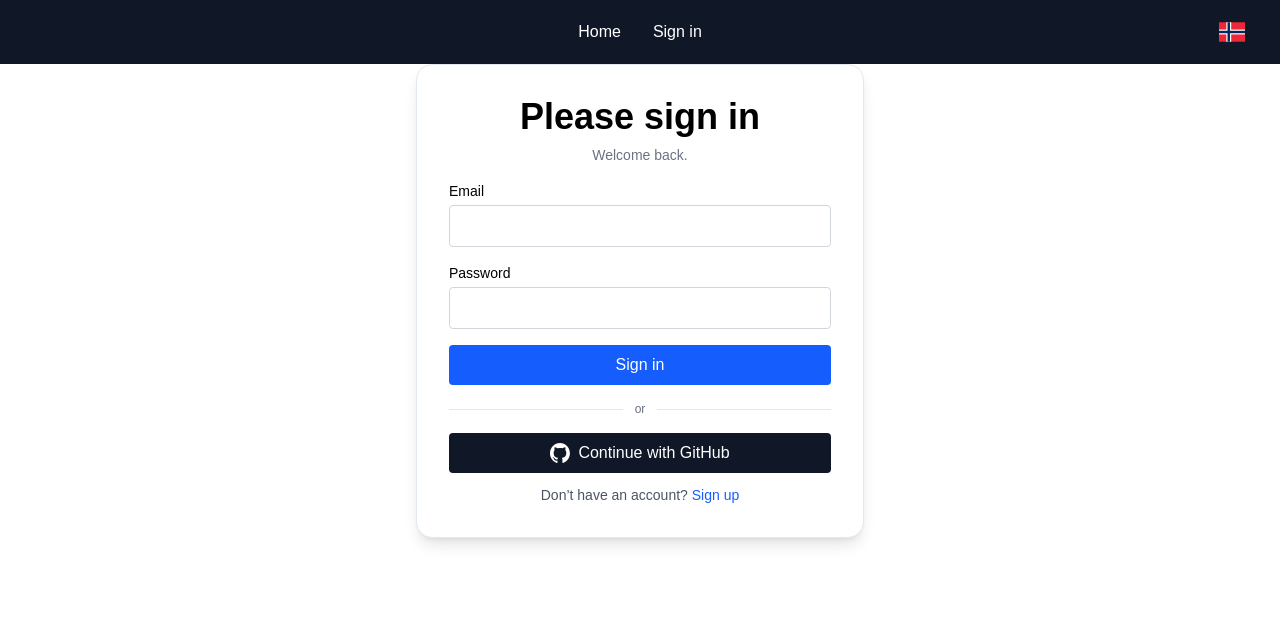
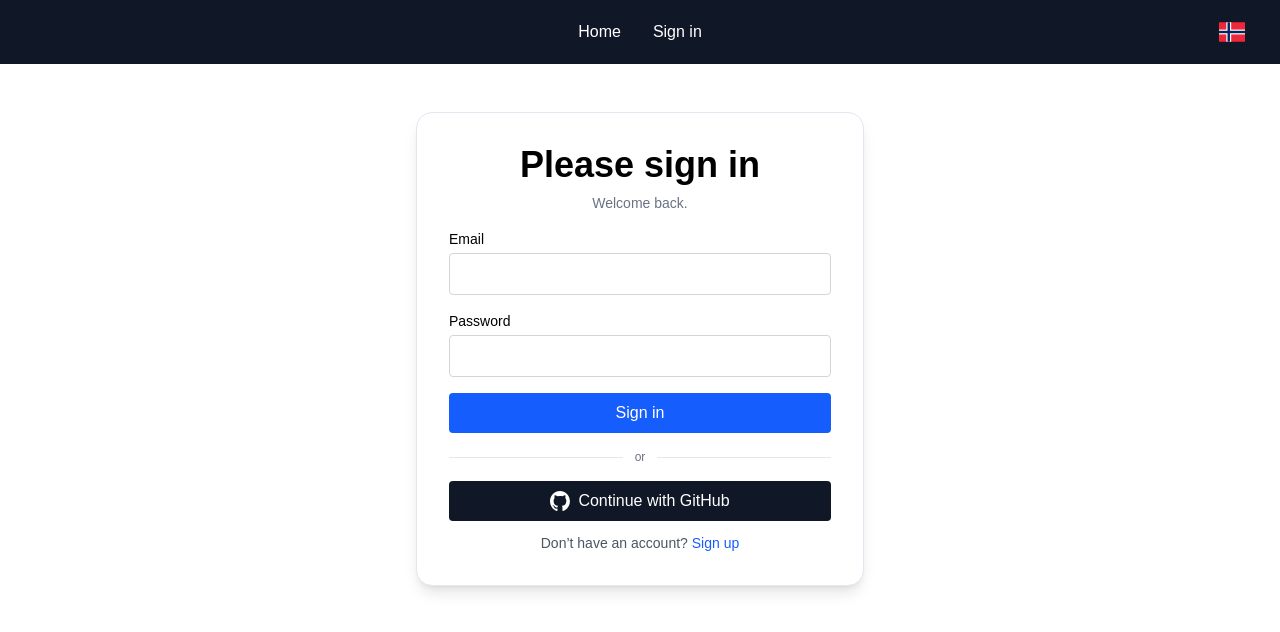
Before and after one commit to eriskjel/the-hub, a Next.js app in the folder apps/web/: page /en/login in a window 1280 px wide. Shown: the top 632 px of the page. Built offline with nearby package versions, Linux system fonts and the light colour scheme; no server answers.

Commit message:
refactor(login): add top margin to authform for spacing (#157)

```diff
--- a/apps/web/src/app/[locale]/(public)/login/page.tsx
+++ b/apps/web/src/app/[locale]/(public)/login/page.tsx
@@ -15,7 +15,7 @@ export default async function LoginPage({ params }: { params: Promise<{ locale:
     if (user) redirect(`/${locale}/dashboard`);
 
     return (
-        <div className="w-full max-w-md">
+        <div className="mt-12 w-full max-w-md">
             <div className="rounded-2xl border border-slate-200 bg-white p-6 shadow-lg sm:p-8">
                 <AuthForm />
             </div>
```
